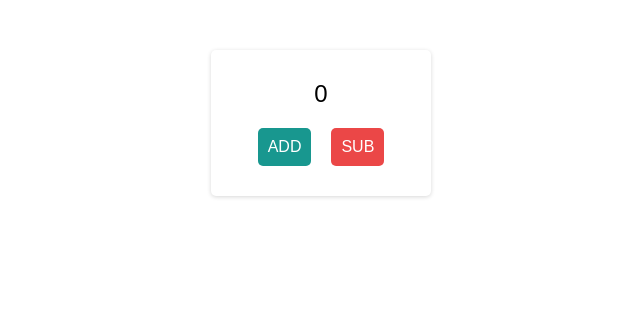
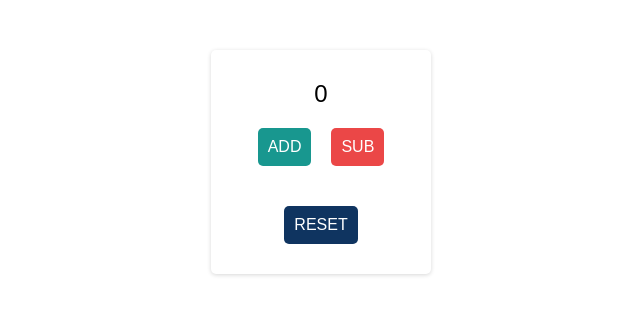
Before and after one commit to Heilonng23/Task-Buddy, a React (Create React App) app: page / in a window 1280 px wide. Shown: the top 314 px of the page, without its empty margins (319-959 px from the left). Built offline with nearby package versions, Linux system fonts and the light colour scheme.

Commit message:
title changed

```diff
--- a/public/index.html
+++ b/public/index.html
@@ -13,7 +13,7 @@
 
     <link rel="manifest" href="%PUBLIC_URL%/manifest.json" />
 
-    <title>React App</title>
+    <title>Task Buddy</title>
   </head>
   <body>
     <noscript>You need to enable JavaScript to run this app.</noscript>
--- a/src/App.js
+++ b/src/App.js
@@ -11,12 +11,16 @@ function App() {
   function handleSub(){
     setCount(count - 1)
   }
+  function handleReset(){
+    setCount(0)
+  }
   return (
     <div className='App'>
       <div className='box'>
         <p>{count}</p>
         <button onClick={handleAdd} className='add'>ADD</button>
         <button onClick={handleSub} className='sub'>SUB</button>
+        <button onClick={handleReset} className='reset'>RESET</button>
       </div>
     </div>
   );
```
